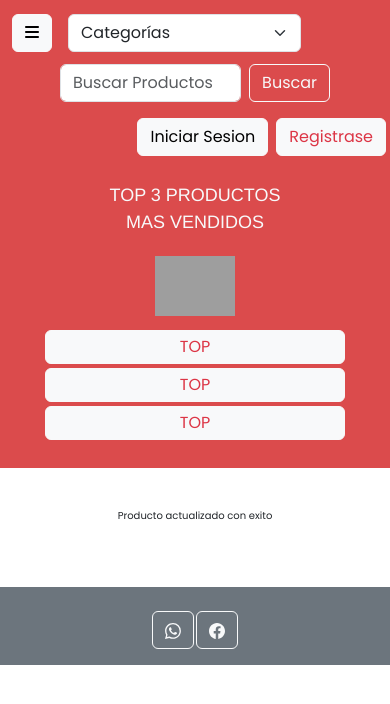
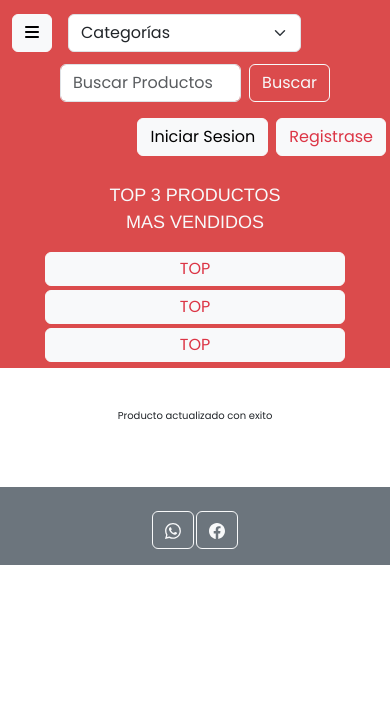
Before and after one commit to mpds03/inver_magnus, a PHP site: page / in a window 390 px wide. Shown: the top 704 px of the page. Run offline with PHP 8.4, Linux system fonts and the light colour scheme; data that the repository does not hold is empty; some libraries are stand-ins or nearby versions; grey boxes are pictures that could not be loaded.

Commit message:
areglo de vista

```diff
--- a/css/inverboard.css
+++ b/css/inverboard.css
@@ -135,7 +135,7 @@ por defecto Bootstrap aplica a .container-fluid y .row*/
         max-width: 100%;
     }
     #cajamadre {
-        height: 300px;
+        height: 200px; /* Reduce el alto del fondo rojo en móvil */
     }
     #bati {
         flex-direction: column !important;
--- a/views/InverBoard.php
+++ b/views/InverBoard.php
@@ -140,9 +140,6 @@
                             <p>TOP 3 PRODUCTOS <br>
                                 MAS VENDIDOS</p>
                         </div>
-                        <div class="col-md-3 p-1">
-                            <img id="licu" class="img-fluid" src="/photo/licubatiplancha.png" alt="">
-                        </div>
                     </div>
                     <div class="position-relative" id="bati-container">
                         <div id="bati" class="d-flex flex-row align-items-center">
```
